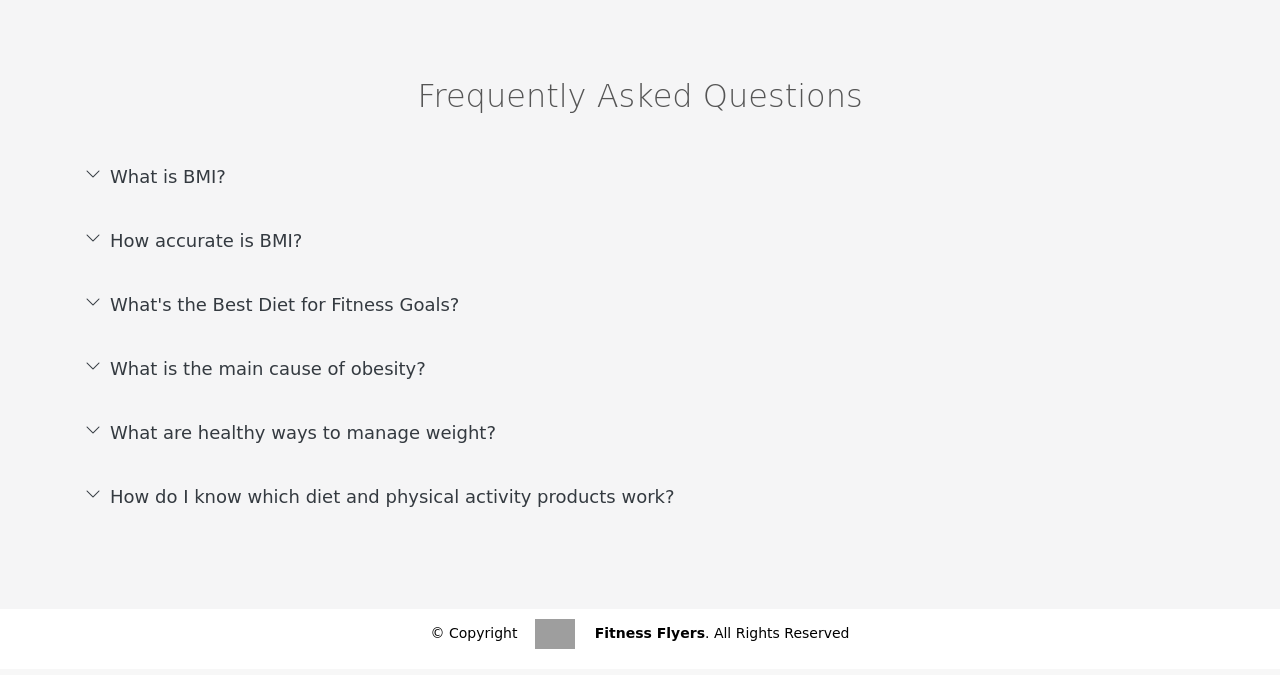
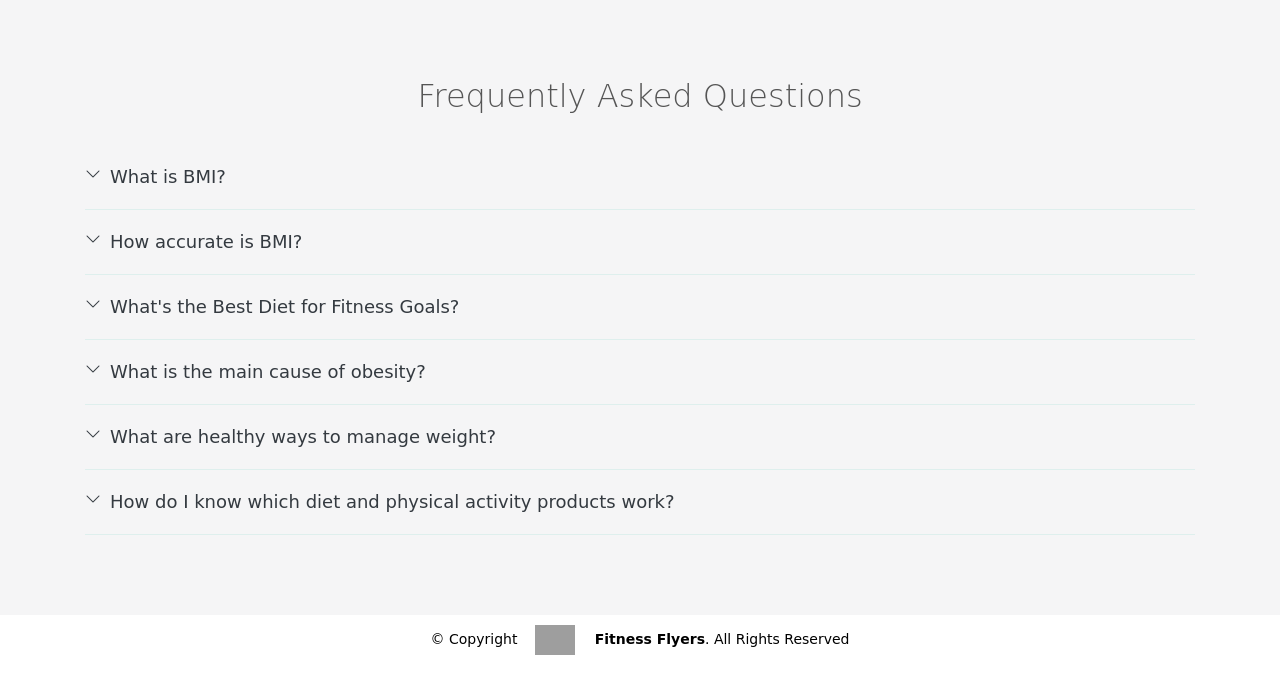
Before and after one commit to FitnessFlyers/Project, a PHP site: page / in a window 1280 px wide. Shown: the part 1843-2518 px from the top of the page. Before the commit the page ends 2492 px from the top, so only its background shows below. Run offline with PHP 8.4, Linux system fonts and the light colour scheme; some libraries are stand-ins or nearby versions; some web fonts are replaced; grey boxes are pictures that could not be loaded.

Commit message:
Update style.css

```diff
--- a/assets/css/style.css
+++ b/assets/css/style.css
@@ -266,7 +266,7 @@ section {
 }
 
 .faq .faq-list li {
-  border-bottom: 1px soli #deefed;
+  border-bottom: 1px solid #deefed;
   margin-bottom: 20px;
   padding-bottom: 20px;
 }
@@ -289,7 +289,9 @@ section {
   left: 0;
   top: -2px;
 }
-
+.faq-list #faq1 p{
+font-size:18px;
+}
 .faq .faq-list p {
   margin-bottom: 0;
   padding: 10px 0 0 25px;
```
